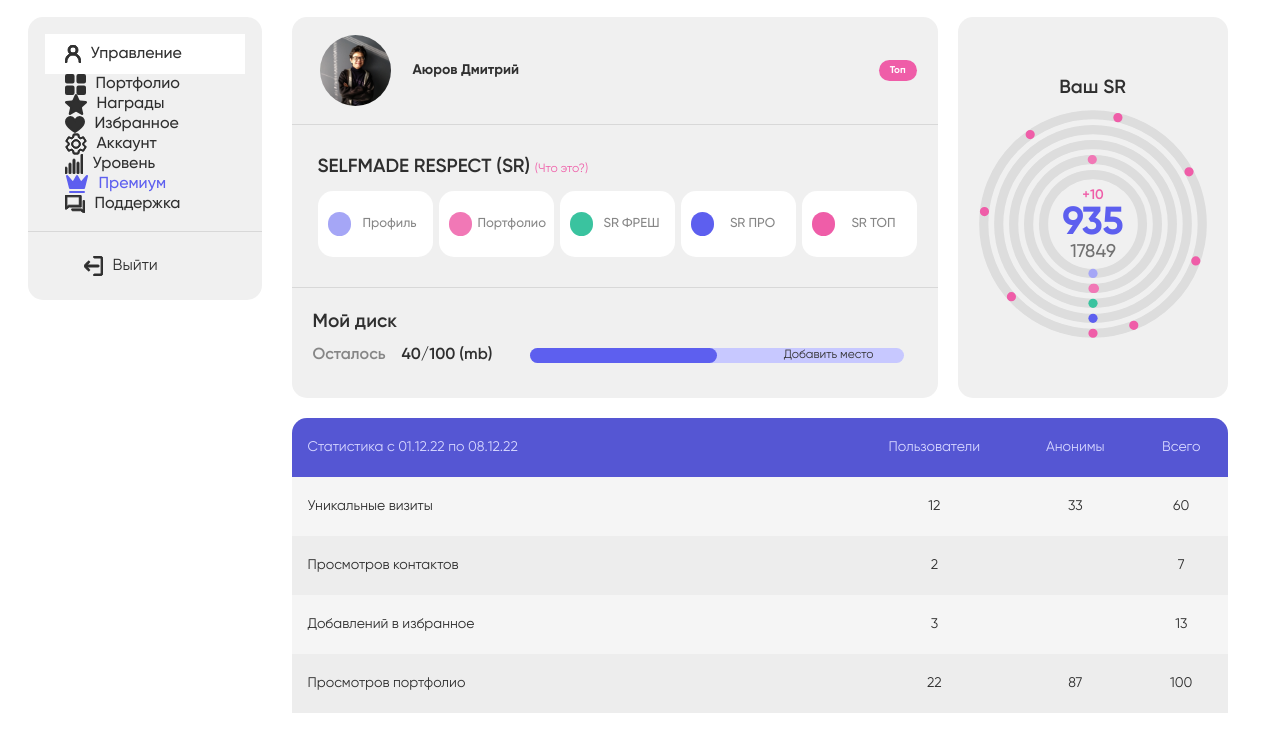
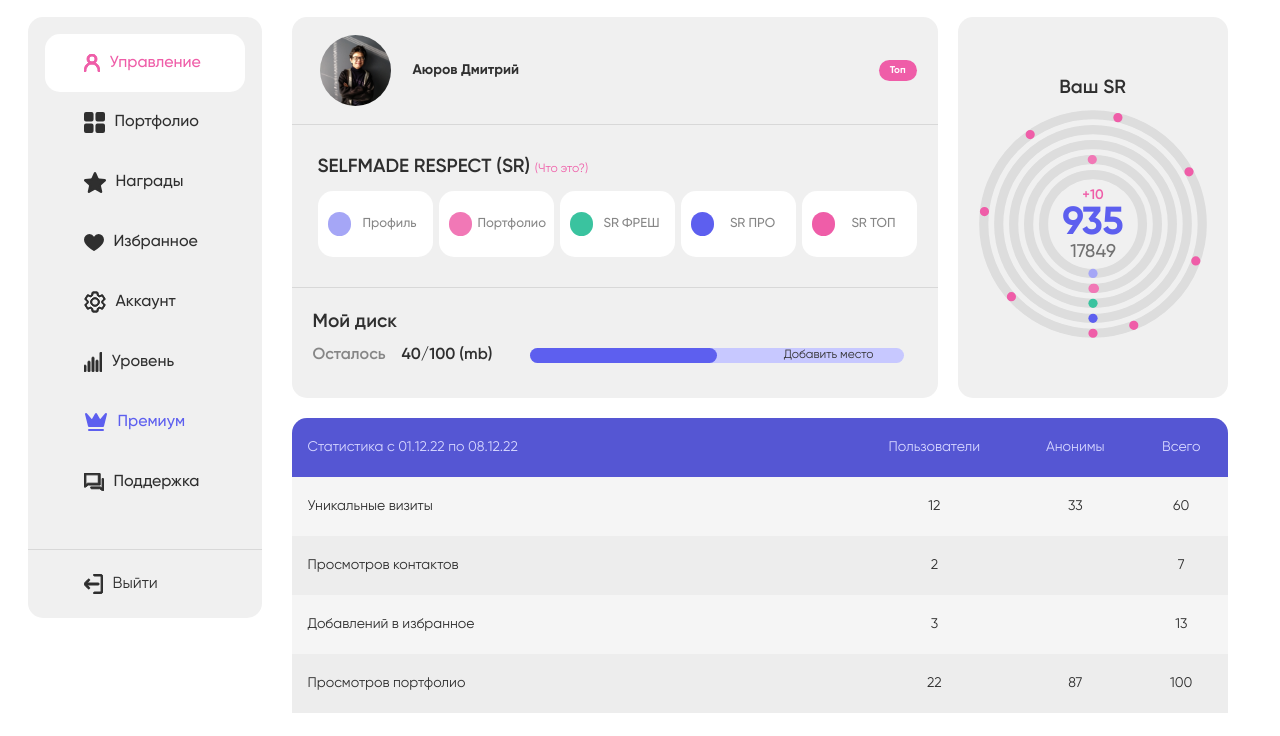
Before and after one commit to AurovD/selfmade, a website built with Vite: page index.html in a window 1280 px wide. In both pictures the pointer is over the element "Управление". Shown: the part 64-800 px from the top of the page. Built offline with nearby package versions, Linux system fonts and the light colour scheme; files whose address does not match are found by name.

Commit message:
transition fixes test

```diff
--- a/style.css
+++ b/style.css
@@ -284,17 +284,13 @@ body {
 }
 .nav-item {
     display: flex;
-    padding-left: 20px;
-    /*padding-left: 2.438rem;*/
+    padding-left: 2.438rem;
     align-items: center;
-    height: 20px;
-    /*height: 1.25rem;*/
-    /*height: var(--size-500);*/
-    /*transition: height 1s, margin-bottom 1s, margin-top 1s ease-in-out;*/
-    /*margin-bottom: 0;*/
-    /*margin-bottom: var(--size-900);*/
-    /*margin-top: 0;*/
-    /*border-radius: var(--size-300);*/
+    height: var(--size-500);
+    transition: height 1s, margin-bottom 1s, margin-top 1s ease-in-out;
+    margin-bottom: var(--size-900);
+    margin-top: 0;
+    border-radius: var(--size-300);
     cursor: pointer;
 }
 .nav-item svg {
@@ -311,23 +307,21 @@ body {
     stroke: var(---clr-primary-200);
 }
 .nav-item:hover, .nav-item:active, .nav-item:focus {
-    height: 40px;
-    /*height: 3.625rem;*/
-    /*background-color: var(---clr-neutral-300);*/
-    background-color: white;
-    /*color: var(---clr-accent-800);*/
-    /*margin-bottom: var(--size-500);*/
+    height: 3.625rem;
+    background-color: var(---clr-neutral-300);
+    color: var(---clr-accent-800);
+    margin-bottom: var(--size-500);
 }
-/*.nav-item:hover svg, .nav-item:active svg, .nav-item:focus svg {*/
-/*    fill: var(---clr-accent-800);*/
-/*    stroke: var(---clr-accent-800);*/
-/*}*/
-/*.nav-item:not(:first-child):hover, .nav-item:not(:first-child):active, .nav-item:not(:first-child):focus {*/
-/*    margin-top: -var(--size-500);*/
-/*}*/
-/*.nav-item:hover, .nav-item:active, .nav-item:focus {*/
-/*    background-color: #fff;*/
-/*}*/
+.nav-item:hover svg, .nav-item:active svg, .nav-item:focus svg {
+    fill: var(---clr-accent-800);
+    stroke: var(---clr-accent-800);
+}
+.nav-item:not(:first-child):hover, .nav-item:not(:first-child):active, .nav-item:not(:first-child):focus {
+    margin-top: -var(--size-500);
+}
+.nav-item:hover, .nav-item:active, .nav-item:focus {
+    background-color: #fff;
+}
 .logout {
     height: 4.313rem;
     border-top: 1px solid rgba(0, 0, 0, .1);
```
